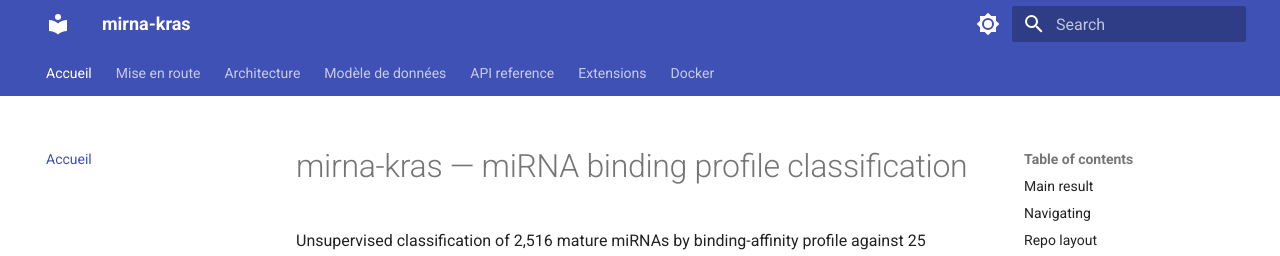
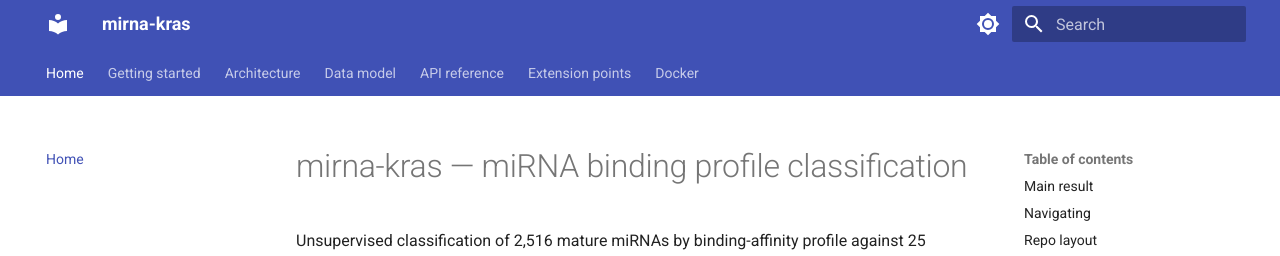
Before and after one commit to EmericLaberge/mirna-kras, an MkDocs documentation site: the page built from docs/index.md, in a window 1280 px wide and 900 px high. Shown: the top 256 px of the window. Built offline with MkDocs 1.6.1 and Material for MkDocs 9.7.7, drawn with Linux system fonts in a browser that asks for light colours.

Commit message:
Translate mkdocs nav to English

```diff
--- a/mkdocs.yml
+++ b/mkdocs.yml
@@ -1,5 +1,5 @@
 site_name: mirna-kras
-site_description: Pipeline de classification de miRNA par profil d'affinité aux transcrits KRas
+site_description: miRNA binding profile clustering against the KRas network (NMF + graph clustering)
 
 
 docs_dir: docs
@@ -73,17 +73,17 @@ plugins:
             # Per-group pages will use ::: scripts.module syntax
 
 nav:
-  - Accueil: index.md
-  - Mise en route: getting-started.md
+  - Home: index.md
+  - Getting started: getting-started.md
   - Architecture: architecture.md
-  - Modèle de données: data-model.md
+  - Data model: data-model.md
   - API reference:
-      - Vue d'ensemble: reference/index.md
-      - Données (génération): reference/data.md
-      - Calcul (rimap): reference/rimap.md
-      - Clustering graphe: reference/clustering.md
+      - Overview: reference/index.md
+      - Data (generation): reference/data.md
+      - Rimap computation: reference/rimap.md
+      - Graph clustering: reference/clustering.md
       - NMF: reference/nmf.md
-      - Visualisations: reference/viz.md
-      - Utilitaires: reference/utilities.md
-  - Extensions: extension.md
+      - Visualizations: reference/viz.md
+      - Utilities: reference/utilities.md
+  - Extension points: extension.md
   - Docker: docker.md
```
